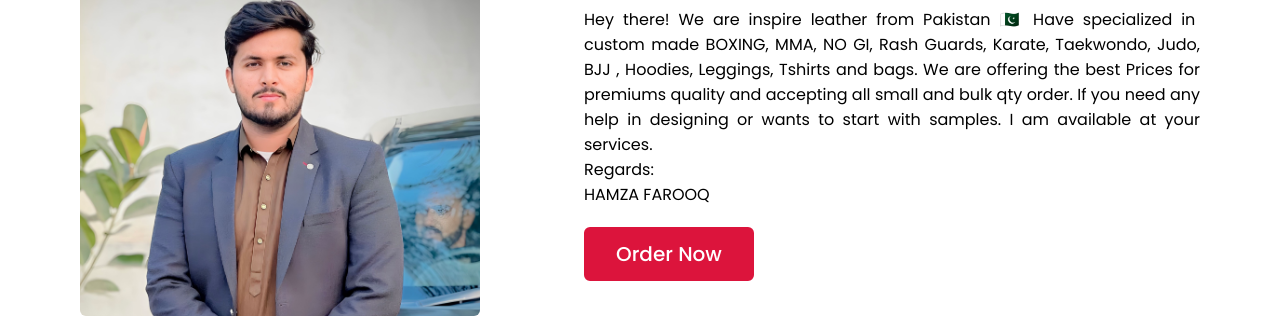
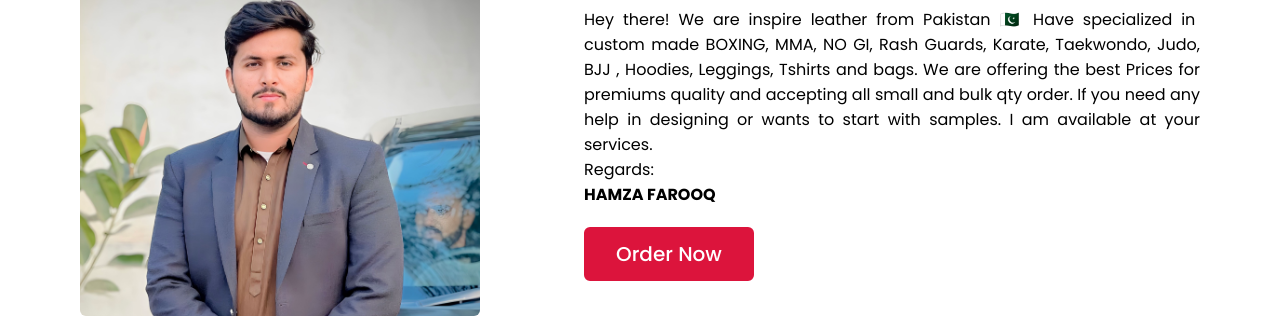
Before and after one commit to InspireLeather/InspireLeather, a plain HTML site: page index.html in a window 1280 px wide. Shown: the part 1110-1428 px from the top of the page. Drawn offline with nearby package versions, Linux system fonts and the light colour scheme; files whose address does not match are found by name.

Commit message:
index.html

```diff
--- a/index.html
+++ b/index.html
@@ -65,7 +65,7 @@ We are offering the best Prices for  premiums quality and accepting all small an
 
 If you need any help in designing or wants to start with samples. I am available at your services. <br>
  Regards: <br>
-HAMZA FAROOQ</p>
+<h4>HAMZA FAROOQ</h4></p>
                     <a href="https://wa.me/+923401091135">Order Now</a>
                 </div>
             </div>
```
